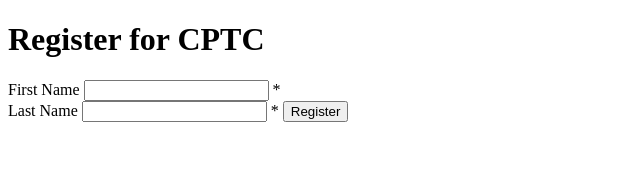
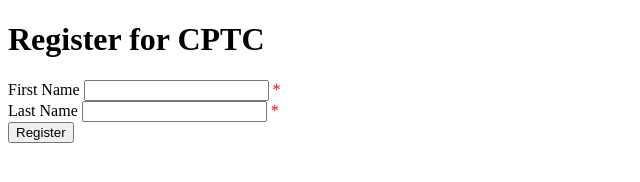
Before and after one commit to KimRamos45980/FormValidation, a plain HTML site: page index.html in a window 1280 px wide. Shown: the whole page, without its empty margins (0-640 px from the left). Drawn offline with Linux system fonts and the light colour scheme.

Commit message:
Added css file to homepage

```diff
--- /dev/null
+++ b/css/site.css
@@ -0,0 +1,3 @@
+form > span {
+    color: red;
+}
--- a/index.html
+++ b/index.html
@@ -4,6 +4,7 @@
     <meta charset="UTF-8">
     <meta http-equiv="X-UA-Compatible" content="IE=edge">
     <meta name="viewport" content="width=device-width, initial-scale=1.0">
+    <link rel="stylesheet" href="css/site.css">
     <title>Form Validation</title>
 </head>
 <body>
@@ -16,7 +17,7 @@
         <label for="last-name">Last Name</label>
         <input type="text" id="last-name">
         <span>*</span>
-
+        <br>
         <button type="button">Register</button>
     </form>
 
```
